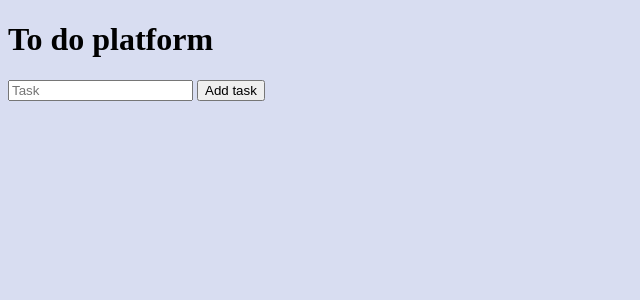
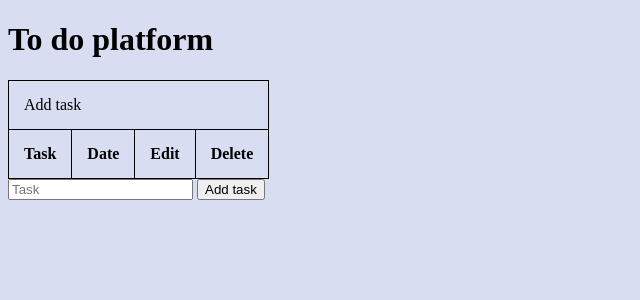
Before and after one commit to NickT5/reminder, a Flask app: page / in a window 1280 px wide. Shown: the top 300 px of the page, without its empty margins (0-640 px from the left). Run offline with Flask 2, Linux system fonts and the light colour scheme; some libraries are stand-ins or nearby versions.

Commit message:
Add flask_bootstrap package. Extend from bootstrap/base.html instead of layout.html to use Bootstrap in a html page.

```diff
--- a/app.py
+++ b/app.py
@@ -1,7 +1,9 @@
 from flask import Flask, render_template, request, url_for
+from flask_bootstrap import Bootstrap
 
 # Configure app
 app = Flask(__name__)
+Bootstrap(app)
 
 # All tasks
 tasks = ["dishes", "fitness"]
@@ -15,3 +17,7 @@ def index():
 @app.route("/tasks", methods=["POST"])
 def task():
     return render_template("tasks.html", tasks=tasks)
+
+
+if __name__ == '__main__':
+    app.run(debug=True)
--- a/static/css/style.css
+++ b/static/css/style.css
@@ -1,3 +1,8 @@
 body{
     background-color: #D8DDF1
 }
+table, th, td {
+  border: 1px solid black;
+   border-collapse: collapse;
+   padding: 15px;
+}
--- a/templates/index.html
+++ b/templates/index.html
@@ -1,9 +1,22 @@
-{% extends "layout.html" %}
+{% extends "bootstrap/base.html" %}
 
 {% block title %}Index{% endblock %}
+{% block styles %}<link rel="stylesheet" href="{{ url_for('static', filename='css/style.css') }}">{% endblock %}
 
 {% block body %}
     <h1>To do platform</h1>
+
+    <table>
+        <tr>
+            <td colspan="4">Add task</td>
+        </tr>
+        <tr>
+            <th>Task</th>
+            <th>Date</th>
+            <th>Edit</th>
+            <th>Delete</th>
+        </tr>
+    </table>
 
     <form action="/tasks" method="post">
         <input type="text" name="task" placeholder="Task">
```
